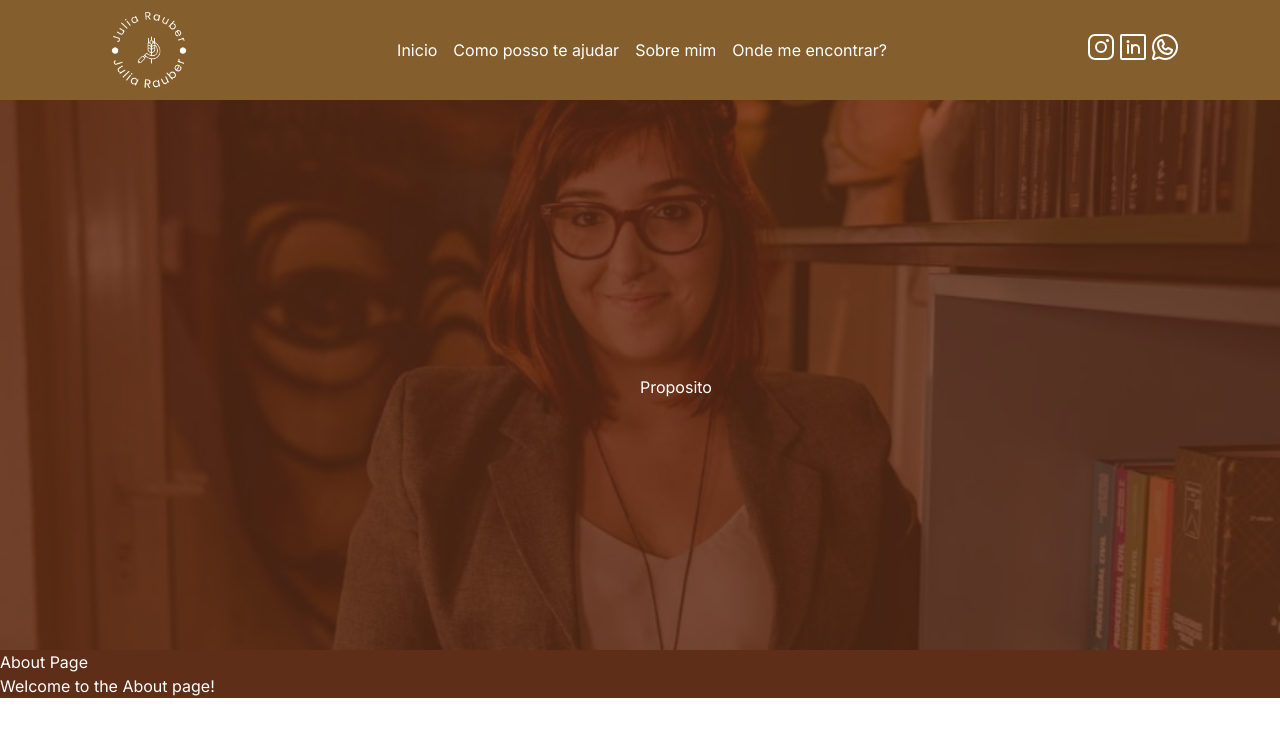
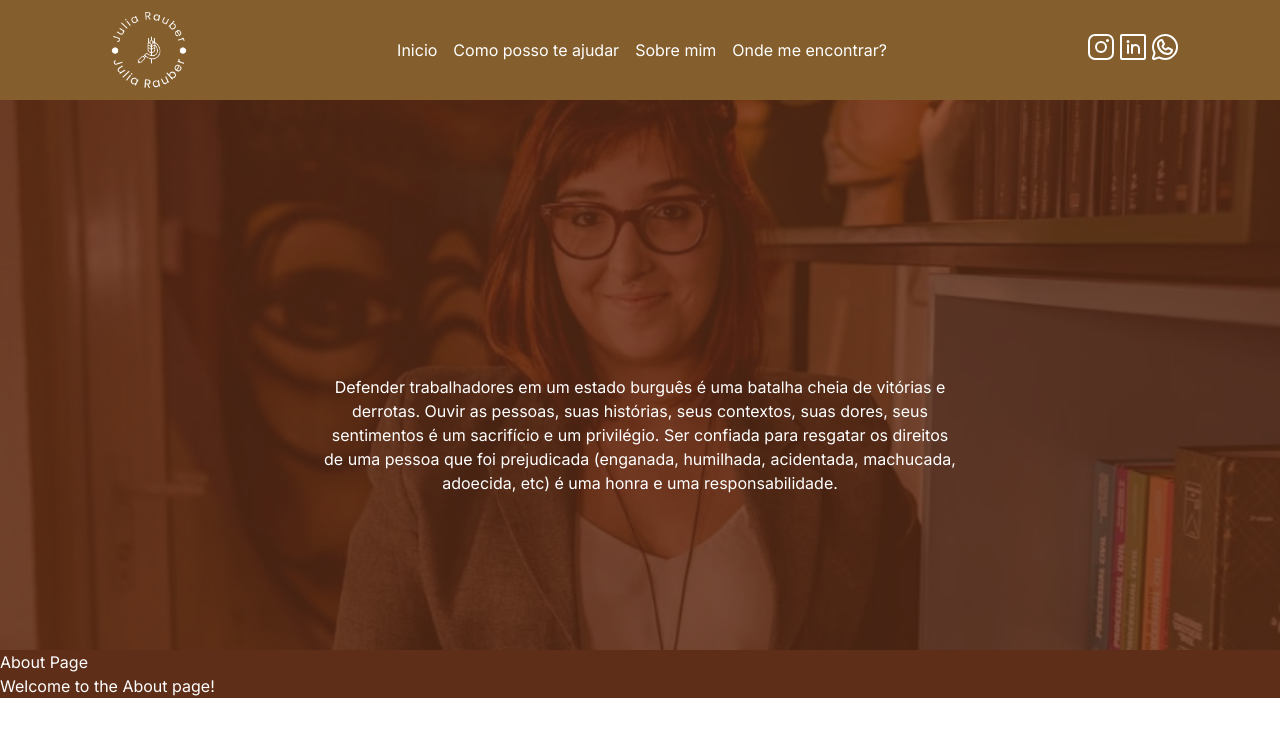
Before and after one commit to tulliorbr/advjulia, a Next.js app: page / in a window 1280 px wide. Shown: the top 736 px of the page. Built offline with nearby package versions, Linux system fonts and the light colour scheme.

Commit message:
change test deploy

```diff
--- a/src/app/page.tsx
+++ b/src/app/page.tsx
@@ -5,7 +5,7 @@ export default function Home() {
   return (
     <main className="bg-dark-brown text-white">
       <div className="relative">
-        <p className="absolute text-white z-50 top-1/2 left-1/2">Proposito</p>
+        <p className="absolute text-white text-center z-50 top-1/2 left-1/4 right-1/4">Defender trabalhadores em um estado burguês é uma batalha cheia de vitórias e derrotas. Ouvir as pessoas, suas histórias, seus contextos, suas dores, seus sentimentos é um sacrifício e um privilégio. Ser confiada para resgatar os direitos de uma pessoa que foi prejudicada (enganada, humilhada, acidentada, machucada, adoecida, etc) é uma honra e uma responsabilidade.</p>
         <ImageSlider />
       </div>
 
--- a/src/components/Header.tsx
+++ b/src/components/Header.tsx
@@ -22,7 +22,7 @@ const Header: React.FC = () => {
           <li><a href="#">Onde me encontrar?</a></li>
         </ul>
       </nav>
-      <div className='gap-3'>
+      <div className='gap-5'>
         <button><InstagramLogo size={32} /></button>
         <button><LinkedinLogo size={32} /></button>
         <button><WhatsappLogo size={32} /></button>
```
